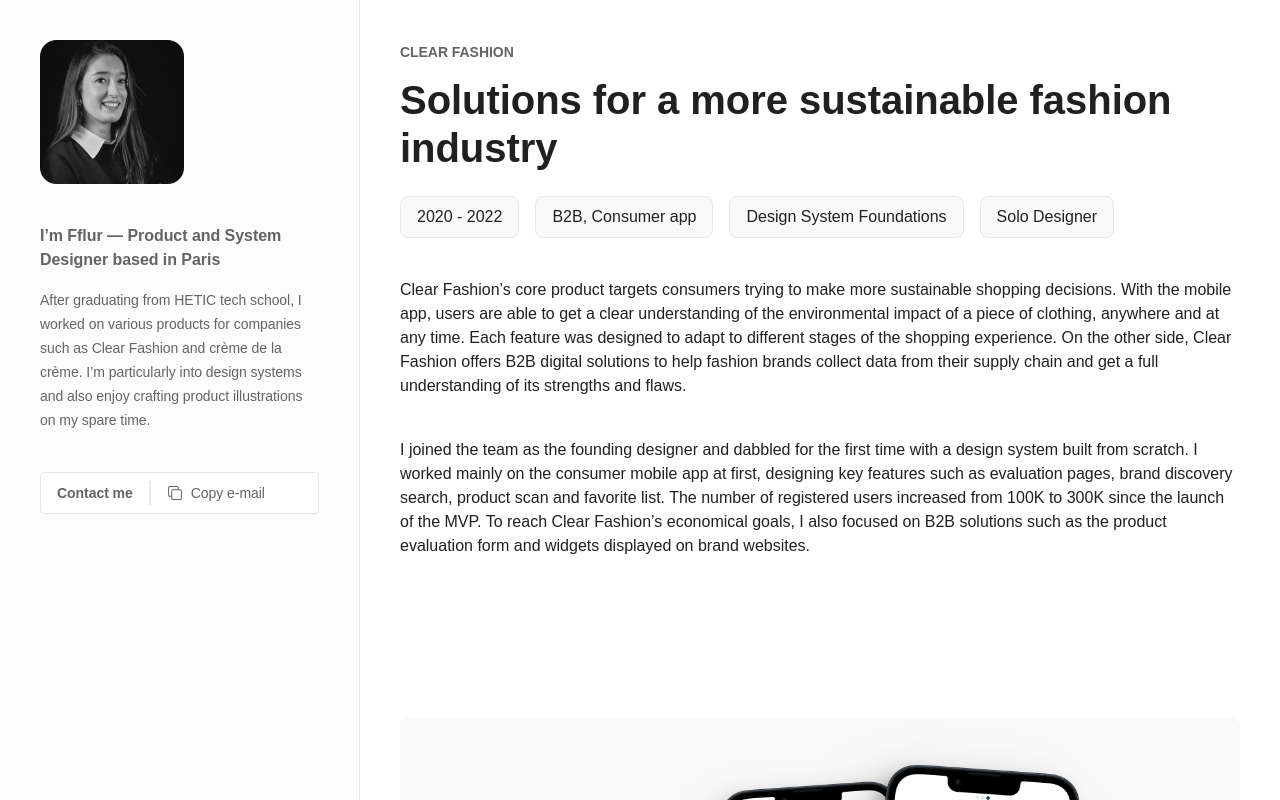
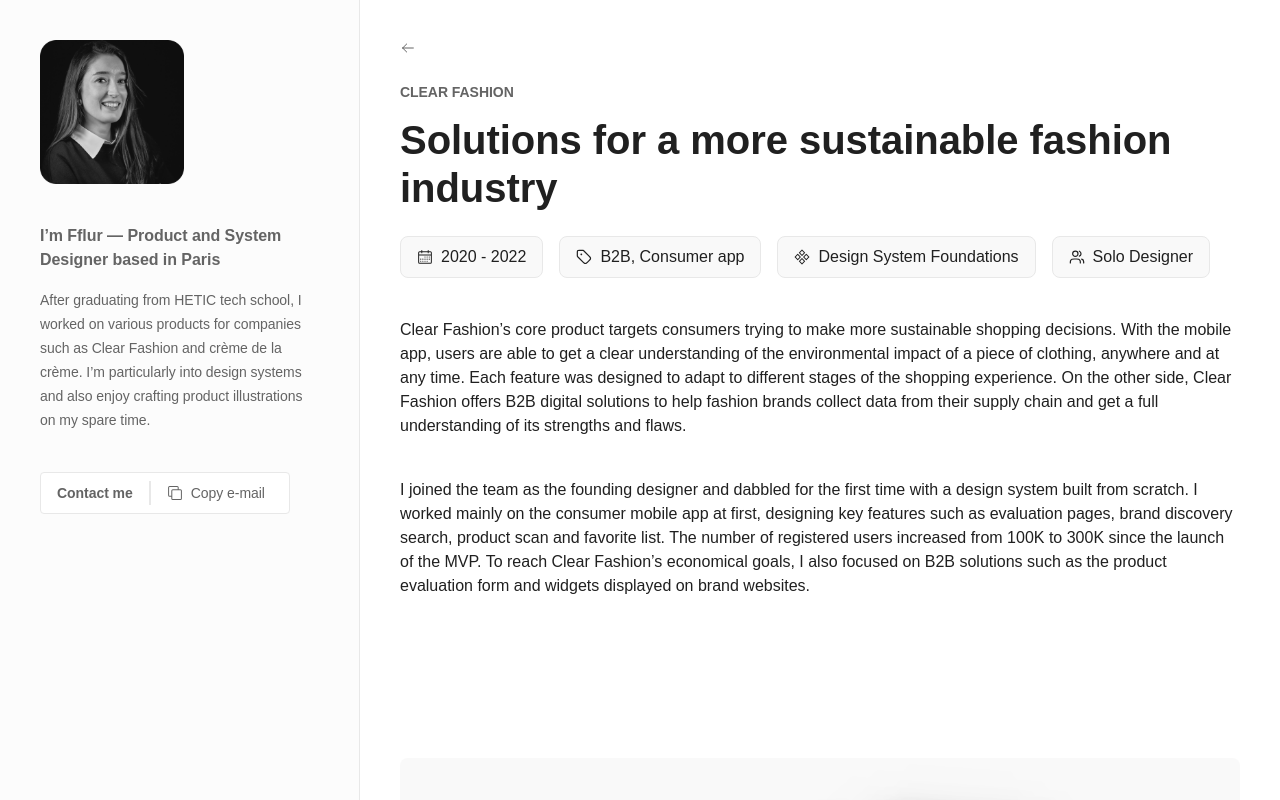
Before and after one commit to fflurp/fflurpage, a Next.js app: page /projects/solutions-sustainable-fashion-industry in a window 1280 px wide. Shown: the top 800 px of the page. Built offline with nearby package versions, Linux system fonts and the light colour scheme.

Commit message:
feat: add icons

```diff
--- a/components/Chip.tsx
+++ b/components/Chip.tsx
@@ -1,10 +1,10 @@
 type ChipProps = {
-  children: string;
+  children: string | React.ReactNode;
 };
 
 export const Chip: React.FC<ChipProps> = ({ children }) => {
   return (
-    <div className="text-primary surface-tertiary border-primary rounded-lg border py-2 px-4">
+    <div className="text-primary surface-tertiary border-primary inline-flex items-center rounded-lg border px-4 py-2">
       {children}
     </div>
   );
--- a/components/Layout.tsx
+++ b/components/Layout.tsx
@@ -61,7 +61,7 @@
 
   return (
     <div
-      className="border-primary surface-primary flex cursor-pointer rounded border py-2"
+      className="border-primary surface-primary flex w-[250px] cursor-pointer rounded border py-2"
       onClick={copyToClipboard}
     >
       <div className="text-button text-secondary px-4">Contact me</div>
@@ -125,7 +125,7 @@
   return (
     <div className="surface-secondary border-primary border-primary flex w-full flex-col border-r border-t p-10 xl:hidden ">
       <div className="flex flex-1 flex-col items-center justify-center">
-        <div className="h-36 w-36 bg-neutral-100" />
+        <img src="/Fflur.png" alt="Fflur" className="h-36 w-36" />
         <h2 className="text-secondary h3 pb-4 pt-10">
           I’m Fflur — Product and System Designer based in Paris
         </h2>
@@ -135,7 +135,7 @@
           particularly into design systems and also enjoy crafting product
           illustrations on my spare time.{" "}
         </p>
-        <div className="w-1/2 pt-10">
+        <div className="pt-10">
           <ButtonContactMe />
         </div>
       </div>
--- /dev/null
+++ b/components/icons/arrow-left.tsx
@@ -0,0 +1,21 @@
+import * as React from "react";
+import type { SVGProps } from "react";
+
+const ArrowLeftIcon = (props: SVGProps<SVGSVGElement>) => (
+  <svg
+    xmlns="http://www.w3.org/2000/svg"
+    width={16}
+    height={16}
+    fill="none"
+    {...props}
+  >
+    <path
+      stroke="#646464"
+      strokeLinecap="round"
+      strokeLinejoin="round"
+      d="M13.334 8H2.667m0 0 4 4m-4-4 4-4"
+    />
+  </svg>
+);
+
+export default ArrowLeftIcon;
--- /dev/null
+++ b/components/icons/calendar.tsx
@@ -0,0 +1,19 @@
+import * as React from "react";
+import type { SVGProps } from "react";
+const CalendarIcon = (props: SVGProps<SVGSVGElement>) => (
+  <svg
+    xmlns="http://www.w3.org/2000/svg"
+    width={16}
+    height={16}
+    fill="none"
+    {...props}
+  >
+    <path
+      fill="#202020"
+      fillRule="evenodd"
+      d="M4.8 1.1a.5.5 0 0 1 .5.5v.6h5.4v-.6a.5.5 0 1 1 1 0v.6h1.667a1.5 1.5 0 0 1 1.5 1.5v9.666a1.5 1.5 0 0 1-1.5 1.5H2.634a1.5 1.5 0 0 1-1.5-1.5V3.7a1.5 1.5 0 0 1 1.5-1.5H4.3v-.6a.5.5 0 0 1 .5-.5m5.9 2.1v.533a.5.5 0 1 0 1 0V3.2h1.667a.5.5 0 0 1 .5.5v1.7H2.134V3.7a.5.5 0 0 1 .5-.5H4.3v.533a.5.5 0 1 0 1 0V3.2zM2.134 6.4v6.966a.5.5 0 0 0 .5.5h10.733a.5.5 0 0 0 .5-.5V6.4zm5.333 1.566a.5.5 0 0 1 .5-.5h.067a.5.5 0 0 1 .5.5v.067a.5.5 0 0 1-.5.5h-.067a.5.5 0 0 1-.5-.5zm2.634-.5a.5.5 0 0 0-.5.5v.067a.5.5 0 0 0 .5.5h.066a.5.5 0 0 0 .5-.5v-.067a.5.5 0 0 0-.5-.5zm1.633.5a.5.5 0 0 1 .5-.5h.066a.5.5 0 0 1 .5.5v.067a.5.5 0 0 1-.5.5h-.066a.5.5 0 0 1-.5-.5zm.5 1.634a.5.5 0 0 0-.5.5v.066a.5.5 0 0 0 .5.5h.066a.5.5 0 0 0 .5-.5V10.1a.5.5 0 0 0-.5-.5zm-2.634.5a.5.5 0 0 1 .5-.5h.067a.5.5 0 0 1 .5.5v.066a.5.5 0 0 1-.5.5h-.066a.5.5 0 0 1-.5-.5zm-1.633-.5a.5.5 0 0 0-.5.5v.066a.5.5 0 0 0 .5.5h.067a.5.5 0 0 0 .5-.5V10.1a.5.5 0 0 0-.5-.5zm-2.633.5a.5.5 0 0 1 .5-.5H5.9a.5.5 0 0 1 .5.5v.066a.5.5 0 0 1-.5.5h-.066a.5.5 0 0 1-.5-.5zM3.7 9.6a.5.5 0 0 0-.5.5v.066a.5.5 0 0 0 .5.5h.067a.5.5 0 0 0 .5-.5V10.1a.5.5 0 0 0-.5-.5zm-.5 2.633a.5.5 0 0 1 .5-.5h.067a.5.5 0 0 1 .5.5v.067a.5.5 0 0 1-.5.5H3.7a.5.5 0 0 1-.5-.5zm2.634-.5a.5.5 0 0 0-.5.5v.067a.5.5 0 0 0 .5.5H5.9a.5.5 0 0 0 .5-.5v-.067a.5.5 0 0 0-.5-.5zm1.633.5a.5.5 0 0 1 .5-.5h.067a.5.5 0 0 1 .5.5v.067a.5.5 0 0 1-.5.5h-.067a.5.5 0 0 1-.5-.5zm2.634-.5a.5.5 0 0 0-.5.5v.067a.5.5 0 0 0 .5.5h.066a.5.5 0 0 0 .5-.5v-.067a.5.5 0 0 0-.5-.5z"
+      clipRule="evenodd"
+    />
+  </svg>
+);
+export default CalendarIcon;
--- /dev/null
+++ b/components/icons/component.tsx
@@ -0,0 +1,19 @@
+import * as React from "react";
+import type { SVGProps } from "react";
+const ComponentIcon = (props: SVGProps<SVGSVGElement>) => (
+  <svg
+    xmlns="http://www.w3.org/2000/svg"
+    width={16}
+    height={16}
+    fill="none"
+    {...props}
+  >
+    <path
+      fill="#202020"
+      fillRule="evenodd"
+      d="M5.006 3.38a.5.5 0 0 0 0 .707l2.64 2.64a.5.5 0 0 0 .707 0l2.64-2.64a.5.5 0 0 0 0-.707L8.353.74a.5.5 0 0 0-.707 0zm2.993 2.286L6.067 3.734 7.999 1.8l1.933 1.933zm1.274 1.98a.5.5 0 0 0 0 .708l2.64 2.64a.5.5 0 0 0 .707 0l2.64-2.64a.5.5 0 0 0 0-.707l-2.64-2.64a.5.5 0 0 0-.708 0zm2.993 2.287L10.333 8l1.933-1.932L14.199 8zm-7.26 2.688a.5.5 0 0 1 0-.708l2.64-2.64a.5.5 0 0 1 .707 0l2.64 2.64a.5.5 0 0 1 0 .707l-2.64 2.64a.5.5 0 0 1-.707 0zm1.06-.354L8 14.2l1.933-1.933L8 10.334zM.74 7.647a.5.5 0 0 0 0 .707l2.64 2.64a.5.5 0 0 0 .707 0l2.64-2.64a.5.5 0 0 0 0-.707l-2.64-2.64a.5.5 0 0 0-.707 0zm2.994 2.286L1.8 8l1.933-1.932L5.665 8z"
+      clipRule="evenodd"
+    />
+  </svg>
+);
+export default ComponentIcon;
--- /dev/null
+++ b/components/icons/tag.tsx
@@ -0,0 +1,27 @@
+import * as React from "react";
+import type { SVGProps } from "react";
+const TagIcon = (props: SVGProps<SVGSVGElement>) => (
+  <svg
+    xmlns="http://www.w3.org/2000/svg"
+    width={16}
+    height={16}
+    fill="none"
+    {...props}
+  >
+    <g clipPath="url(#a)">
+      <path
+        stroke="#202020"
+        strokeLinecap="round"
+        strokeLinejoin="round"
+        strokeWidth={1.2}
+        d="M5.333 5.333h.007M1.333 3.466V6.45c0 .326 0 .49.037.643q.05.205.16.385c.082.135.197.25.428.48L7.07 13.07c.792.792 1.188 1.188 1.645 1.337a2 2 0 0 0 1.236 0c.457-.149.853-.545 1.645-1.337l1.474-1.474c.792-.792 1.188-1.188 1.337-1.645a2 2 0 0 0 0-1.236c-.149-.457-.545-.853-1.337-1.645L7.958 1.958c-.23-.23-.346-.346-.48-.429a1.3 1.3 0 0 0-.386-.16c-.153-.036-.317-.036-.643-.036H3.466c-.746 0-1.12 0-1.405.145-.25.128-.455.332-.583.583-.145.285-.145.659-.145 1.405m4.333 1.867a.333.333 0 1 1-.666 0 .333.333 0 0 1 .666 0"
+      />
+    </g>
+    <defs>
+      <clipPath id="a">
+        <path fill="#fff" d="M0 0h16v16H0z" />
+      </clipPath>
+    </defs>
+  </svg>
+);
+export default TagIcon;
--- /dev/null
+++ b/components/icons/user-1.tsx
@@ -0,0 +1,20 @@
+import * as React from "react";
+import type { SVGProps } from "react";
+const UserOneIcon = (props: SVGProps<SVGSVGElement>) => (
+  <svg
+    xmlns="http://www.w3.org/2000/svg"
+    width={16}
+    height={16}
+    fill="none"
+    {...props}
+  >
+    <path
+      stroke="#202020"
+      strokeLinecap="round"
+      strokeLinejoin="round"
+      strokeWidth={1.2}
+      d="M14.667 14v-1.333c0-1.243-.85-2.287-2-2.583m-2.333-7.89a2.668 2.668 0 0 1 0 4.945m1 6.861c0-1.242 0-1.864-.203-2.354a2.67 2.67 0 0 0-1.444-1.443C9.197 10 8.576 10 7.334 10h-2c-1.243 0-1.864 0-2.354.203-.654.27-1.173.79-1.444 1.443-.203.49-.203 1.111-.203 2.354M9 4.667a2.667 2.667 0 1 1-5.333 0 2.667 2.667 0 0 1 5.333 0"
+    />
+  </svg>
+);
+export default UserOneIcon;
--- a/pages/projects/matching-top-tier-freelancers-company-needs.tsx
+++ b/pages/projects/matching-top-tier-freelancers-company-needs.tsx
@@ -1,5 +1,11 @@
 import { Layout } from "components/Layout";
 import { Chip } from "components/Chip";
+import ArrowLeftIcon from "components/icons/arrow-left";
+import Link from "next/link";
+import CalendarIcon from "components/icons/calendar";
+import TagIcon from "components/icons/tag";
+import ComponentIcon from "components/icons/component";
+import UserOneIcon from "components/icons/user-1";
 
 const gallery = [
   "projet2-2.png",
@@ -14,15 +20,32 @@
   return (
     <Layout>
       <div>
+        <button className="mb-6 flex">
+          <Link href="/">
+            <ArrowLeftIcon />
+          </Link>
+        </button>
         <span className="text-label text-secondary">crème de la crème</span>
         <h1 className="h1 text-primary pt-3">
           Matching top-tier freelancers with company needs
         </h1>
         <div className="mb-10 flex gap-4 pt-6">
-          <Chip>2023 - Now</Chip>
-          <Chip>B2B, Saas</Chip>
-          <Chip>Multi-platform Design System</Chip>
-          <Chip>Solo Designer</Chip>
+          <Chip>
+            <CalendarIcon />
+            <span className="ml-2">2023 - Now</span>
+          </Chip>
+          <Chip>
+            <TagIcon />
+            <span className="ml-2">B2B, Saas</span>
+          </Chip>
+          <Chip>
+            <ComponentIcon />
+            <span className="ml-2">Multi-platform Design System</span>
+          </Chip>
+          <Chip>
+            <UserOneIcon />
+            <span className="ml-2">Solo Designer</span>
+          </Chip>
         </div>
         <p className="text-primary pb-10">
           Amongst all the freelancing platforms, crème de la crème is probably
--- a/pages/projects/solutions-sustainable-fashion-industry.tsx
+++ b/pages/projects/solutions-sustainable-fashion-industry.tsx
@@ -1,5 +1,11 @@
 import { Chip } from "components/Chip";
 import { Layout } from "components/Layout";
+import ArrowLeftIcon from "components/icons/arrow-left";
+import CalendarIcon from "components/icons/calendar";
+import ComponentIcon from "components/icons/component";
+import TagIcon from "components/icons/tag";
+import UserOneIcon from "components/icons/user-1";
+import Link from "next/link";
 
 const gallery = [
   "projet2-2.png",
@@ -14,15 +20,32 @@
   return (
     <Layout>
       <div>
+        <button className="mb-6 flex">
+          <Link href="/">
+            <ArrowLeftIcon />
+          </Link>
+        </button>
         <span className="text-label text-secondary">CLEAR FASHION</span>
         <h1 className="h1 text-primary pt-3 ">
           Solutions for a more sustainable fashion industry
         </h1>
         <div className="mb-10 flex gap-4 pt-6">
-          <Chip>2020 - 2022</Chip>
-          <Chip>B2B, Consumer app</Chip>
-          <Chip>Design System Foundations</Chip>
-          <Chip>Solo Designer</Chip>
+          <Chip>
+            <CalendarIcon />
+            <span className="ml-2">2020 - 2022</span>
+          </Chip>
+          <Chip>
+            <TagIcon />
+            <span className="ml-2">B2B, Consumer app</span>
+          </Chip>
+          <Chip>
+            <ComponentIcon />
+            <span className="ml-2">Design System Foundations</span>
+          </Chip>
+          <Chip>
+            <UserOneIcon />
+            <span className="ml-2">Solo Designer</span>
+          </Chip>
         </div>
         <p className="text-primary pb-10">
           Clear Fashion’s core product targets consumers trying to make more
```
